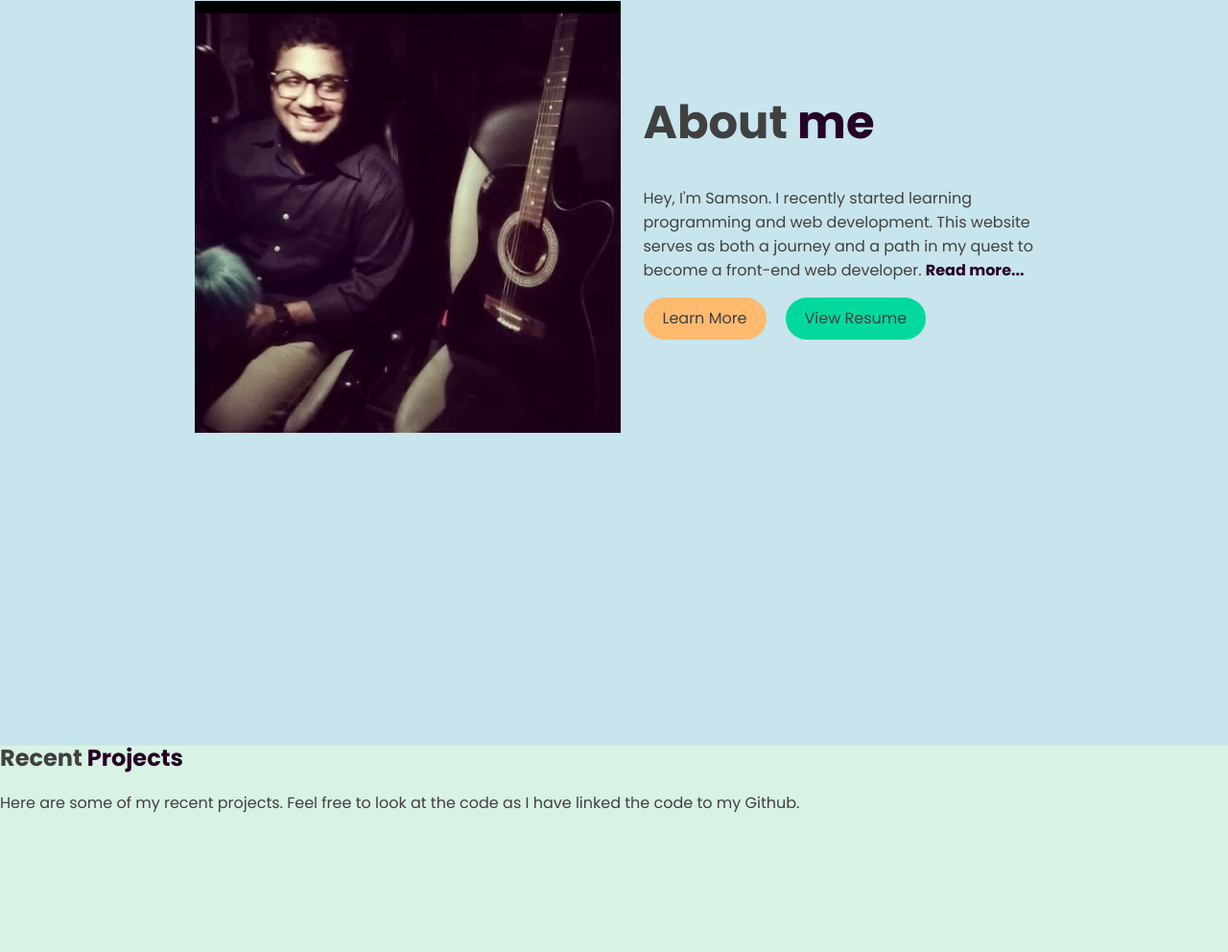
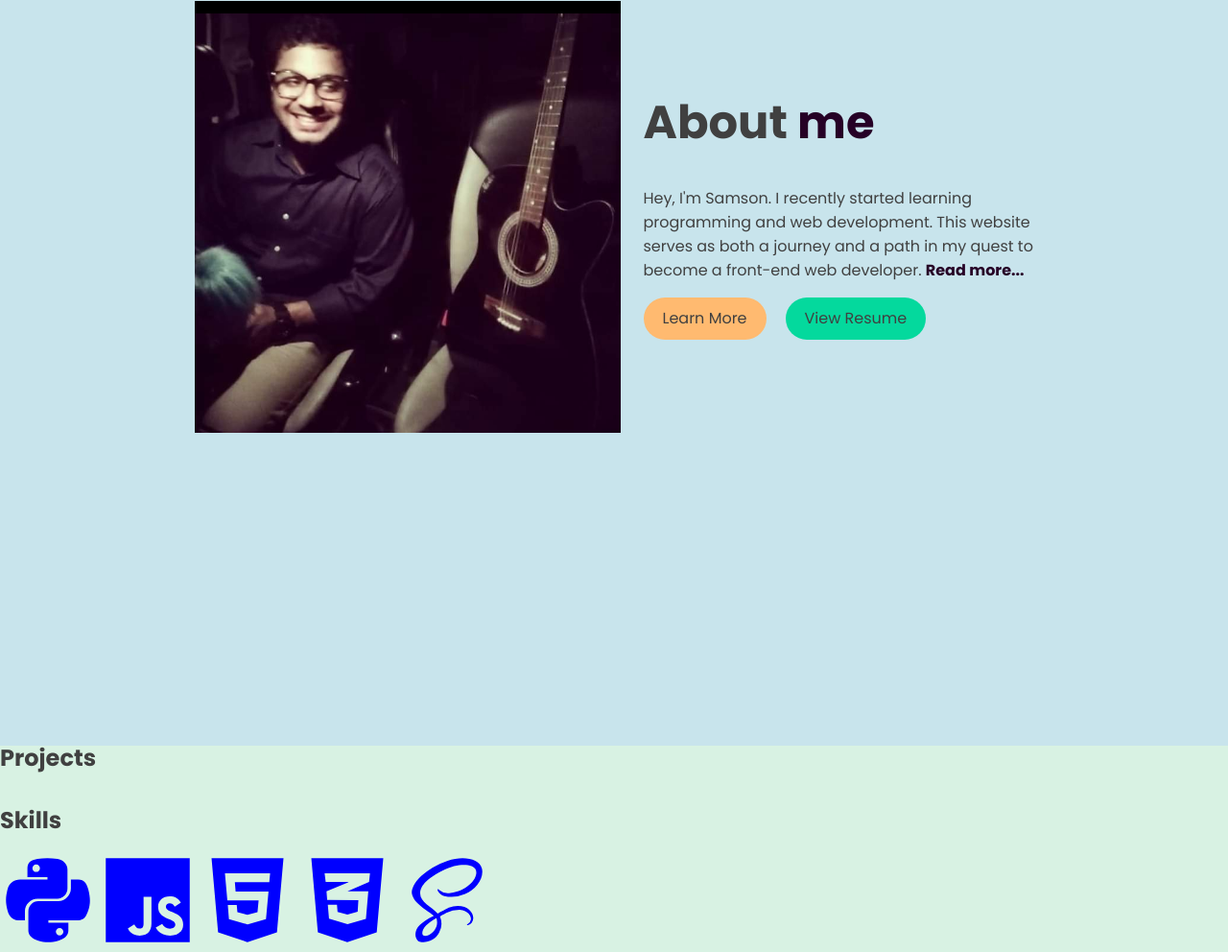
Before and after one commit to samsonite565/personal_portfolio, a plain HTML site: page index.html in a window 1280 px wide. Shown: the part 1062-2054 px from the top of the page at 96% size. Before the commit the page ends 1927 px from the top, so only its background shows below. Drawn offline with Linux system fonts and the light colour scheme.

Commit message:
added icons for skills area, need to work on getting screenshots of projects

```diff
--- a/css/style.css
+++ b/css/style.css
@@ -313,4 +313,13 @@ a:active {
 
 .aboutme__text .mainheading {
   font-size: 3rem;
+}
+
+.color {
+  fill: blue;
+  opacity: 100%;
+}
+
+.strengths {
+  width: 100%;
 }/*# sourceMappingURL=style.css.map */
--- a/index.html
+++ b/index.html
@@ -29,7 +29,7 @@
           Theologian, Self-taught UI/UX designer, and aspiring self-taught
           developer
         </p>
-        <a href="" class="btn skills-butn">Skills</a>
+        <a href="#skills" class="btn skills-butn">Skills</a>
       </div>
       <span class="propic"><img src="/assets/profile pic.png" alt="profile_pic" /></span>
     </section>
@@ -65,14 +65,44 @@
         </div>
       </article>
     </section>
-    <section class="projects-section" id="projects">
-      <div class="projects__description">
-        <h2>Recent <span class="txtcolorchange">Projects</span></h2>
-        <p>Here are some of my recent projects. Feel free to look at the code as I have
-          linked the code to my Github.
-        </p>
+    <section class="strengths">
+      <div class="projects_area" id="projects">
+        <h2>Projects</h2>
+        <div class="projects_screenshots">
+          <img src="" alt="">
+          <img src="" alt="">
+          <img src="" alt="">
+          <img src="" alt="">
+        </div>
       </div>
-      <div class="projects__screenshots"></div>
+      <div class="skills-area" id="skills">
+        <h2>Skills</h2>
+        <div class="skills-area__icons">
+          <svg class="python-icon color" xmlns="http://www.w3.org/2000/svg" width="100px" height="100px"
+            viewBox="0 0 448 512">
+            <path
+              d="M439.8 200.5c-7.7-30.9-22.3-54.2-53.4-54.2h-40.1v47.4c0 36.8-31.2 67.8-66.8 67.8H172.7c-29.2 0-53.4 25-53.4 54.3v101.8c0 29 25.2 46 53.4 54.3 33.8 9.9 66.3 11.7 106.8 0 26.9-7.8 53.4-23.5 53.4-54.3v-40.7H226.2v-13.6h160.2c31.1 0 42.6-21.7 53.4-54.2 11.2-33.5 10.7-65.7 0-108.6zM286.2 404c11.1 0 20.1 9.1 20.1 20.3 0 11.3-9 20.4-20.1 20.4-11 0-20.1-9.2-20.1-20.4 .1-11.3 9.1-20.3 20.1-20.3zM167.8 248.1h106.8c29.7 0 53.4-24.5 53.4-54.3V91.9c0-29-24.4-50.7-53.4-55.6-35.8-5.9-74.7-5.6-106.8 .1-45.2 8-53.4 24.7-53.4 55.6v40.7h106.9v13.6h-147c-31.1 0-58.3 18.7-66.8 54.2-9.8 40.7-10.2 66.1 0 108.6 7.6 31.6 25.7 54.2 56.8 54.2H101v-48.8c0-35.3 30.5-66.4 66.8-66.4zm-6.7-142.6c-11.1 0-20.1-9.1-20.1-20.3 .1-11.3 9-20.4 20.1-20.4 11 0 20.1 9.2 20.1 20.4s-9 20.3-20.1 20.3z" />
+          </svg>
+          <svg class="js-icon color" xmlns="http://www.w3.org/2000/svg" viewBox="0 0 448 512" width="100px"
+            height="100px">
+            <path
+              d="M0 32v448h448V32H0zm243.8 349.4c0 43.6-25.6 63.5-62.9 63.5-33.7 0-53.2-17.4-63.2-38.5l34.3-20.7c6.6 11.7 12.6 21.6 27.1 21.6 13.8 0 22.6-5.4 22.6-26.5V237.7h42.1v143.7zm99.6 63.5c-39.1 0-64.4-18.6-76.7-43l34.3-19.8c9 14.7 20.8 25.6 41.5 25.6 17.4 0 28.6-8.7 28.6-20.8 0-14.4-11.4-19.5-30.7-28l-10.5-4.5c-30.4-12.9-50.5-29.2-50.5-63.5 0-31.6 24.1-55.6 61.6-55.6 26.8 0 46 9.3 59.8 33.7L368 290c-7.2-12.9-15-18-27.1-18-12.3 0-20.1 7.8-20.1 18 0 12.6 7.8 17.7 25.9 25.6l10.5 4.5c35.8 15.3 55.9 31 55.9 66.2 0 37.8-29.8 58.6-69.7 58.6z" />
+          </svg>
+          <svg class="html-icon color" xmlns="http://www.w3.org/2000/svg" viewBox="0 0 384 512" width="100px"
+            height="100px">
+            <path
+              d="M0 32l34.9 395.8L191.5 480l157.6-52.2L384 32H0zm308.2 127.9H124.4l4.1 49.4h175.6l-13.6 148.4-97.9 27v.3h-1.1l-98.7-27.3-6-75.8h47.7L138 320l53.5 14.5 53.7-14.5 6-62.2H84.3L71.5 112.2h241.1l-4.4 47.7z" />
+          </svg>
+          <svg class="css-icon color" xmlns="http://www.w3.org/2000/svg" viewBox="0 0 384 512" width="100px" height="100px"><path d="M0 32l34.9 395.8L192 480l157.1-52.2L384 32H0zm313.1 80l-4.8 47.3L193 208.6l-.3 .1h111.5l-12.8 146.6-98.2 28.7-98.8-29.2-6.4-73.9h48.9l3.2 38.3 52.6 13.3 54.7-15.4 3.7-61.6-166.3-.5v-.1l-.2 .1-3.6-46.3L193.1 162l6.5-2.7H76.7L70.9 112h242.2z"/></svg>
+          <svg class="scss-icon color" width="100px" height="100px" viewBox="0 0 32 32"
+            xmlns="http://www.w3.org/2000/svg">
+            <title>file_type_scss</title>
+            <path
+              d="M16.171,18.7c-.481.221-1.008.509-2.063,1.088-.4.225-.818.45-1.207.662-.027-.027-.055-.061-.082-.089-2.087-2.23-5.947-3.805-5.783-6.8.061-1.091.436-3.955,7.413-7.433,5.742-2.83,10.311-2.046,11.1-.307C26.683,8.3,23.1,12.913,17.17,13.582a4.469,4.469,0,0,1-3.751-.948c-.314-.341-.361-.361-.477-.293-.191.1-.068.409,0,.586a3.5,3.5,0,0,0,2.141,1.684,11.4,11.4,0,0,0,6.956-.689c3.594-1.391,6.4-5.258,5.578-8.5-.825-3.287-6.281-4.371-11.443-2.537a26,26,0,0,0-8.79,5.047c-2.844,2.66-3.294,4.972-3.11,5.94.662,3.437,5.4,5.674,7.3,7.331-.1.055-.184.1-.259.143-.948.471-4.562,2.36-5.463,4.358-1.023,2.264.164,3.887.948,4.105a5.832,5.832,0,0,0,6.281-2.544,6.3,6.3,0,0,0,.559-5.8,5.03,5.03,0,0,1,.716-.477c.484-.286.945-.568,1.354-.786l0,0a10.475,10.475,0,0,1,4.475-.989c3.246.382,3.887,2.407,3.764,3.26a2.157,2.157,0,0,1-1.03,1.459c-.225.143-.3.191-.28.293.027.15.136.143.327.116a2.535,2.535,0,0,0,1.766-2.257c.1-2-1.807-4.194-5.183-4.174a7.753,7.753,0,0,0-2.946.587q-.225.093-.437.2Zm-4.825,7.839c-1.078,1.173-2.578,1.616-3.226,1.241-.7-.4-.423-2.135.9-3.376a17.18,17.18,0,0,1,2.53-1.889c.157-.1.389-.232.668-.4.048-.027.075-.041.075-.041l.164-.1A4.658,4.658,0,0,1,11.346,26.539Z" />
+          </svg>
+
+        </div>
+      </div>
     </section>
   </main>
 </body>
```
Also changed, not shown: assets/brand-facebook.svg, assets/js-logo.svg, 1 other file.
